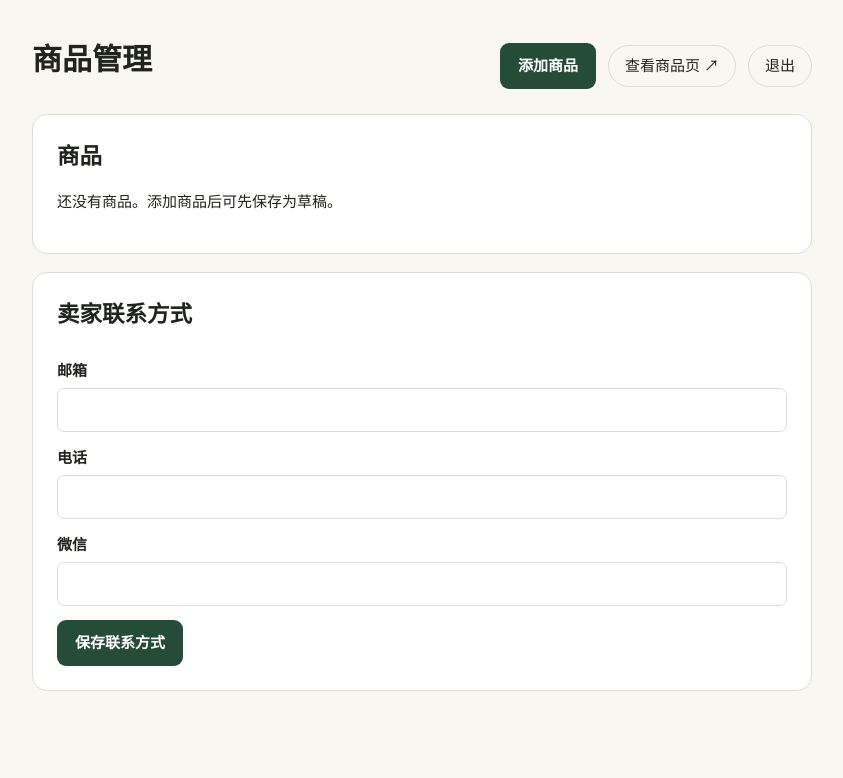
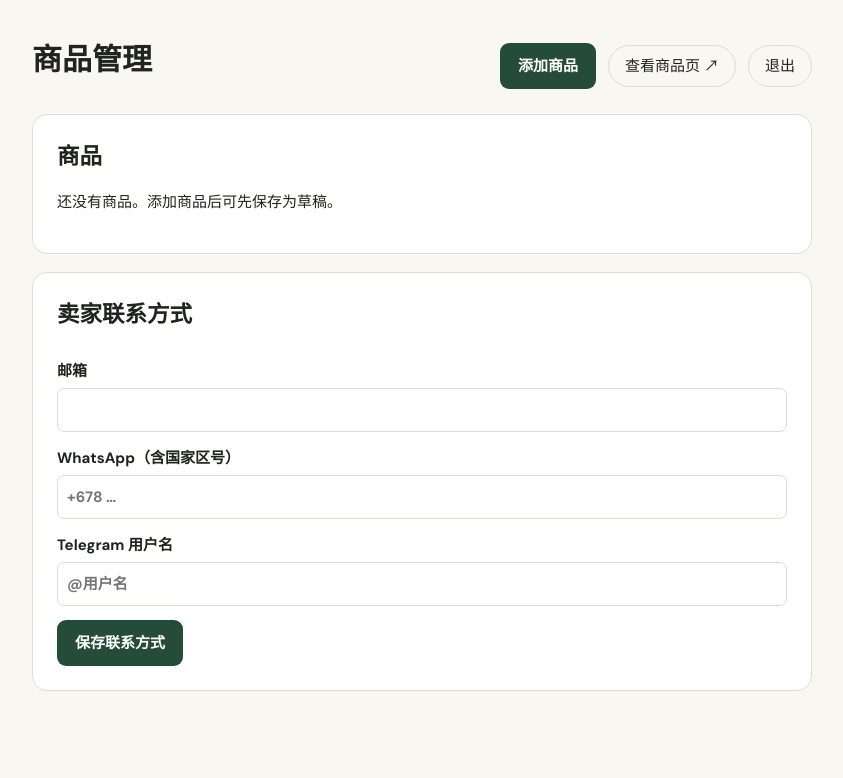
Before and after one commit to funny123/youwu, a Flask app: page /admin in a window 1280 px wide. Shown: the top 778 px of the page, without its empty margins (218-1061 px from the left). Run offline with Flask 3, Linux system fonts and the light colour scheme; the visitor is signed in with stand-in values (Sample User, id 1); data comes from the database, SQL or seed files in the repository; data that the repository does not hold is empty; parts of the project's set-up code (start-up, migrations or seed data) failed here and were passed over.

Commit message:
first commit

```diff
--- a/app.py
+++ b/app.py
@@ -31,12 +31,24 @@ with closing(sqlite3.connect(data_dir / 'catalog.db')) as db, db:
             notes TEXT NOT NULL, image TEXT NOT NULL, video TEXT NOT NULL,
             published INTEGER NOT NULL
         );
+    """)
+    db.execute('BEGIN IMMEDIATE')
+    db.execute("""
         CREATE TABLE IF NOT EXISTS settings (
             id INTEGER PRIMARY KEY CHECK(id = 1),
-            email TEXT NOT NULL, phone TEXT NOT NULL, wechat TEXT NOT NULL
-        );
-        INSERT OR IGNORE INTO settings VALUES (1, '', '', '');
+            email TEXT NOT NULL DEFAULT '', whatsapp TEXT NOT NULL DEFAULT '',
+            telegram TEXT NOT NULL DEFAULT ''
+        )
     """)
+    columns = {row[1] for row in db.execute('PRAGMA table_info(settings)')}
+    for column in ('whatsapp', 'telegram'):
+        if column not in columns:
+            db.execute(f"ALTER TABLE settings ADD COLUMN {column} TEXT NOT NULL DEFAULT ''")
+    if not db.execute('SELECT 1 FROM settings WHERE id = 1').fetchone():
+        if 'phone' in columns:
+            db.execute("INSERT INTO settings (id, email, phone, wechat) VALUES (1, '', '', '')")
+        else:
+            db.execute('INSERT INTO settings (id) VALUES (1)')
 
 
 CATEGORIES = ('家居家具', '数码电器', '运动户外', '服饰鞋包', '母婴用品', '图书文具', '交通工具', '其他')
@@ -101,7 +113,7 @@ def catalog():
         items = [dict(row) for row in db.execute(
             'SELECT * FROM items WHERE published = 1 ORDER BY rowid DESC'
         )]
-        seller = dict(db.execute('SELECT email, phone, wechat FROM settings WHERE id = 1').fetchone())
+        seller = dict(db.execute('SELECT email, whatsapp, telegram FROM settings WHERE id = 1').fetchone())
     for item in items:
         for field in ('image', 'video'):
             item[field] = url_for('media', filename=item[field]) if item[field] else ''
@@ -146,11 +158,24 @@ def admin():
 
 @app.post('/admin/contact')
 def contact():
-    fields = tuple(request.form.get(key, '').strip() for key in ('email', 'phone', 'wechat'))
-    if any(len(value) > 200 for value in fields):
-        abort(400, '联系方式最多 200 字。')
+    email = request.form.get('email', '').strip()
+    whatsapp = re.sub(r'[+ ()-]', '', request.form.get('whatsapp', '').strip())
+    telegram = request.form.get('telegram', '').strip().removeprefix('@')
+    error = None
+    if email and (len(email) > 200 or not re.fullmatch(r'[^@\s]+@[^@\s]+', email)):
+        error = '请输入有效的邮箱地址。'
+    elif whatsapp and not re.fullmatch(r'[1-9][0-9]{6,14}', whatsapp):
+        error = '请输入含国家区号的 WhatsApp 号码。'
+    elif telegram and not re.fullmatch(r'[A-Za-z0-9_]{5,32}', telegram):
+        error = '请输入 Telegram 用户名。'
+    if error:
+        with connection() as db:
+            items = db.execute('SELECT * FROM items ORDER BY rowid DESC').fetchall()
+        seller = {key: request.form.get(key, '') for key in ('email', 'whatsapp', 'telegram')}
+        return render_template('admin.html', items=items, seller=seller, contact_error=error), 400
     with connection() as db, db:
-        db.execute('UPDATE settings SET email = ?, phone = ?, wechat = ? WHERE id = 1', fields)
+        db.execute('UPDATE settings SET email = ?, whatsapp = ?, telegram = ? WHERE id = 1',
+                   (email, whatsapp, telegram))
     return redirect(url_for('admin'))
 
 
--- a/static/index.html
+++ b/static/index.html
@@ -4,6 +4,5 @@
 <main class="wrap">
 <section id="goods"><div class="section-head"><div><h2>在售好物</h2></div><div class="catalog-actions"><button class="line" id="contact">联系卖家 ↗</button><label class="search"><span aria-hidden="true">⌕</span><input type="search" id="search" aria-label="搜索物品" placeholder="搜索物品"></label></div></div><div class="filters"><div id="categories" aria-label="物品分类"></div><span id="count" aria-live="polite"></span></div><div id="grid" class="grid"><p class="empty">正在加载商品…</p></div></section>
 </main>
-<footer class="wrap"><a class="brand" href="./"><span class="mark">↻</span> 又物</a><a href="/admin">商品管理</a></footer>
 <dialog id="dialog" aria-labelledby="dialog-title"><button id="close" class="close" aria-label="关闭">×</button><div id="detail"></div></dialog>
 </body></html>
--- a/static/style.css
+++ b/static/style.css
@@ -8,14 +8,12 @@ button,input{font:inherit;color:inherit}
 button{cursor:pointer}
 button:focus-visible,a:focus-visible,input:focus-visible{outline:3px solid #75894c;outline-offset:4px}
 .wrap{width:min(1184px,calc(100% - 80px));margin:auto}
-.brand{font-size:23px;font-weight:900;display:inline-flex;gap:10px;align-items:center;white-space:nowrap}
-.mark{display:inline-grid;place-items:center;width:36px;height:36px;background:var(--green);color:var(--lime);border-radius:50%;font-size:24px;line-height:1}
 .line,.pill{background:transparent;border:1px solid var(--border);border-radius:99px;padding:8px 16px}
 .line:hover,.pill:hover{border-color:var(--green)}
 .primary{display:inline-flex;align-items:center;gap:24px;padding:11px 18px;border:0;border-radius:9px;background:var(--green);color:white;font-weight:700;margin-top:25px}
 .primary:hover{background:#396448}
 #goods{scroll-margin-top:24px}
-.section-head,.filters,.card-bottom,footer{display:flex;justify-content:space-between;align-items:center;gap:12px}
+.section-head,.filters,.card-bottom{display:flex;justify-content:space-between;align-items:center;gap:12px}
 .section-head p{color:var(--muted);margin:0}
 .section-head h2,.dialog-body h2{font-size:36px;line-height:1.2;letter-spacing:-.045em;margin:0 0 9px}
 .search{display:flex;align-items:center;gap:10px;border:1px solid var(--border);border-radius:9px;padding:7px 12px;background:#fff}
@@ -41,7 +39,6 @@ button:focus-visible,a:focus-visible,input:focus-visible{outline:3px solid #7589
 .card-bottom strong,.detail-price strong{font-size:24px;color:var(--green)}
 .card-bottom span{font-size:12px;color:var(--muted)}
 .empty{grid-column:1/-1;padding:30px;text-align:center;border:1px dashed var(--border)}
-footer{margin-top:64px!important;padding:21px 0;border-top:1px solid var(--border);color:var(--muted)}
 dialog{width:min(570px,calc(100% - 30px));max-height:90dvh;border:0;border-radius:18px;padding:0;color:var(--ink);background:var(--paper)}
 dialog::backdrop{background:#141d17aa}
 .close{position:absolute;z-index:1;right:12px;top:12px;border:1px solid var(--border);background:var(--paper);border-radius:50%;font-size:24px;line-height:1;width:36px;height:36px}
@@ -55,9 +52,13 @@ dialog::backdrop{background:#141d17aa}
 .dialog-body a{text-decoration:underline}
 .detail-price{display:flex;align-items:center;gap:14px}
 .media-actions{margin-bottom:16px}
-main.wrap{padding-top:36px}
+main.wrap{padding:36px 0 56px}
 .catalog-actions{display:flex;gap:10px;align-items:center;flex-wrap:wrap}
 @media(max-width:780px){.wrap{width:calc(100% - 36px)}.grid{grid-template-columns:repeat(2,minmax(0,1fr))}}
 @media(max-width:650px){main.wrap{padding-top:23px}.section-head{align-items:flex-start;flex-direction:column}.section-head h2{font-size:29px}.grid{gap:10px}.card-body{padding:10px}.card h3{font-size:15px}.card-bottom strong{font-size:18px}.card-bottom span{font-size:10px}.pill{padding:6px 9px}}
 @media(prefers-reduced-motion:reduce){*,*::before,*::after{scroll-behavior:auto!important;transition:none!important}}
 .dialog-body p{white-space:pre-line;overflow-wrap:anywhere}
+
+#channels{display:grid;gap:8px;margin-top:16px}
+#channels a{display:block;padding:9px 14px;border:1px solid var(--border);border-radius:9px;color:var(--green);font-weight:700;text-decoration:none}
+#channels a:hover{border-color:var(--green)}
--- a/templates/admin.html
+++ b/templates/admin.html
@@ -29,8 +29,9 @@
   <h2>卖家联系方式</h2>
   <input type="hidden" name="csrf" value="{{ csrf_token() }}">
   <label>邮箱<input type="email" name="email" value="{{ seller.email }}" maxlength="200"></label>
-  <label>电话<input type="tel" name="phone" value="{{ seller.phone }}" maxlength="200"></label>
-  <label>微信<input name="wechat" value="{{ seller.wechat }}" maxlength="200"></label>
+  <label>WhatsApp（含国家区号）<input type="tel" name="whatsapp" value="{{ seller.whatsapp }}" placeholder="+678 …" maxlength="32"></label>
+  <label>Telegram 用户名<input name="telegram" value="{{ seller.telegram }}" placeholder="@用户名" maxlength="33"></label>
+  {% if contact_error %}<p class="error" role="alert">{{ contact_error }}</p>{% endif %}
   <button class="primary">保存联系方式</button>
 </form>
 {% endblock %}
```
Also changed, not shown: static/app.js (+12 -9 lines), README.md.
